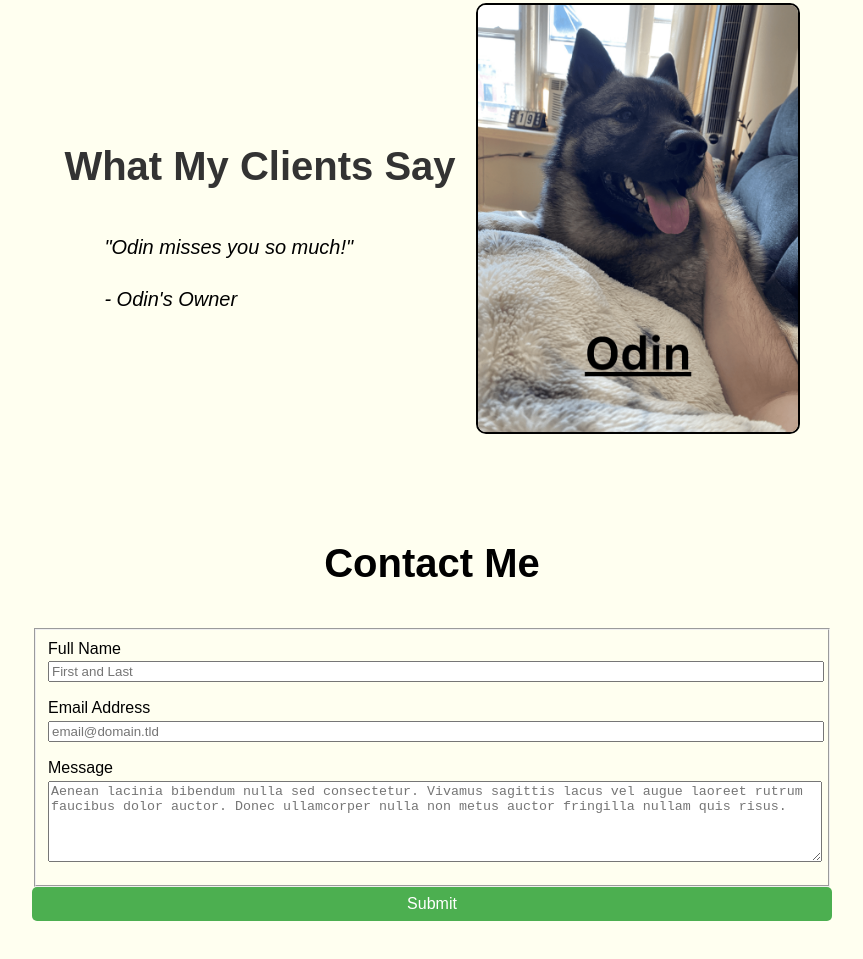
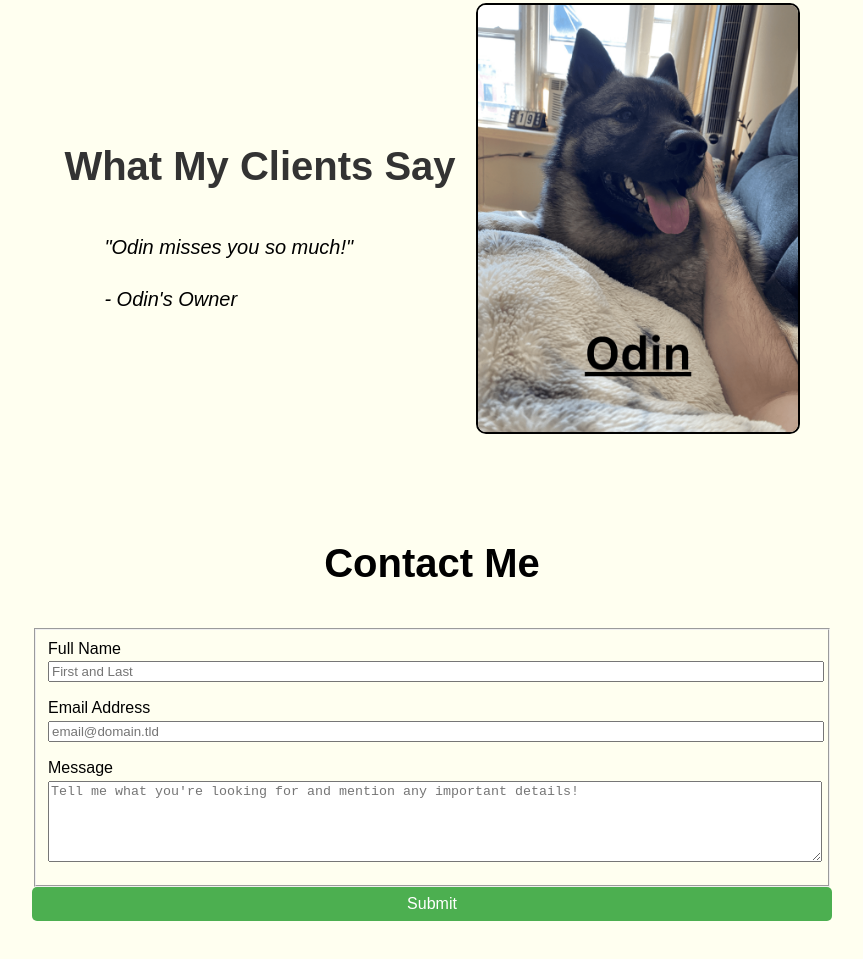
Before and after one commit to erik-bobinski/erik-walks-dogs, a plain HTML site: page index.html in a window 1280 px wide. Shown: the part 854-1813 px from the top of the page, without its empty margins (208-1071 px from the left). Drawn offline with Linux system fonts and the light colour scheme.

Commit message:
minor changes / bug fixing

```diff
--- a/index.html
+++ b/index.html
@@ -59,19 +59,12 @@
               <label for="email-address">Email Address</label>
               <input type="email" name="_replyto" id="email-address" placeholder="email@domain.tld" required="">
               <label for="message">Message</label>
-              <textarea rows="5" name="message" id="message" placeholder="Aenean lacinia bibendum nulla sed consectetur. Vivamus sagittis lacus vel augue laoreet rutrum faucibus dolor auctor. Donec ullamcorper nulla non metus auctor fringilla nullam quis risus." required=""></textarea>
+              <textarea rows="5" name="message" id="message" placeholder="Tell me what you're looking for and mention any important details!" required=""></textarea>
               <input type="hidden" name="_subject" id="email-subject" value="Contact Form Submission">
             </fieldset>
             <input type="submit" value="Submit">
           <div style="position: relative !important; height: 0px !important; width: 0px !important; float: left !important;" data-lastpass-icon-root=""></div>
         </form>
-
-        <!-- <form action="submit_form" method="POST">
-            <input type="text" name="name" placeholder="Your Name" required>
-            <input type="email" name="email" placeholder="Your Email" required>
-            <textarea name="message" placeholder="Tell me what you're looking for and mention any important details!" required></textarea>
-            <button type="submit">Send Email</button>
-        </form> -->
     </section>
 </body>
 </html>
```
